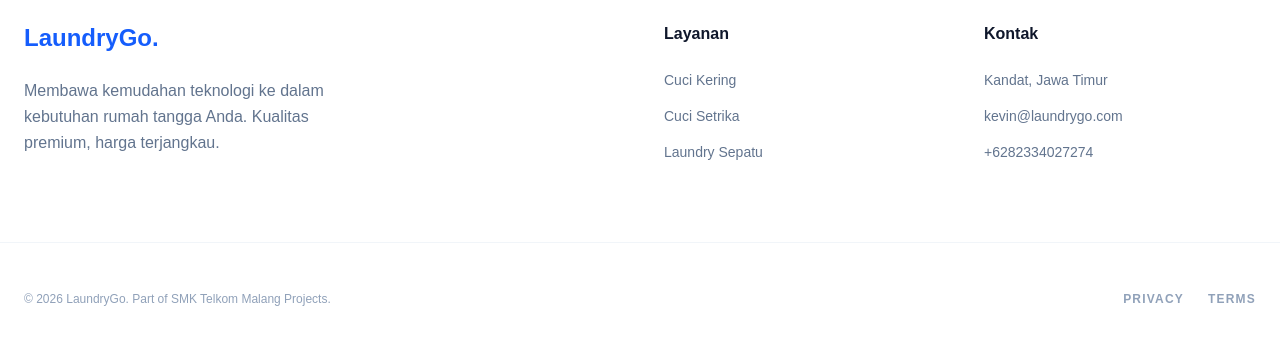
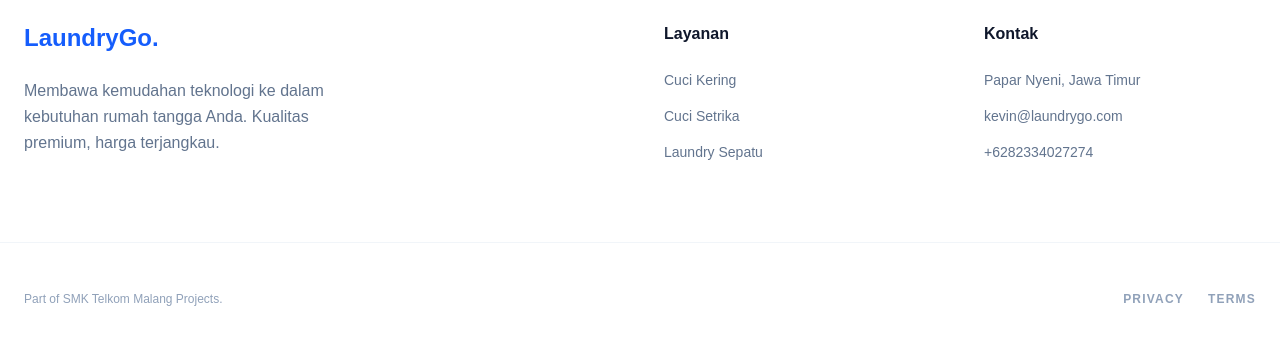
Before and after one commit to MohammadKevin/LaundryGo, a Next.js app: page / in a window 1280 px wide. Shown: the part 3141-3498 px from the top of the page. Built offline with nearby package versions, Linux system fonts and the light colour scheme.

Commit message:
update page

```diff
--- a/src/app/page.tsx
+++ b/src/app/page.tsx
@@ -280,7 +280,7 @@
           <div>
             <p className="font-bold mb-6">Kontak</p>
             <ul className="space-y-4 text-slate-500 text-sm">
-              <li>Kandat, Jawa Timur</li>
+              <li>Papar Nyeni, Jawa Timur</li>
               <li>kevin@laundrygo.com</li>
               <li><a href="https://wa.me/6282334027274">+6282334027274</a></li>
             </ul>
@@ -288,7 +288,7 @@
         </div>
         <div className="container mx-auto px-6 pt-12 border-t border-slate-100 flex flex-col md:flex-row justify-between items-center gap-4">
           <p className="text-xs text-slate-400 font-medium">
-            © 2026 LaundryGo. Part of SMK Telkom Malang Projects.
+            Part of SMK Telkom Malang Projects.
           </p>
           <div className="flex gap-6 text-xs text-slate-400 font-bold uppercase tracking-widest">
             <Link href="#" className="hover:text-blue-600 transition-colors">Privacy</Link>
```
